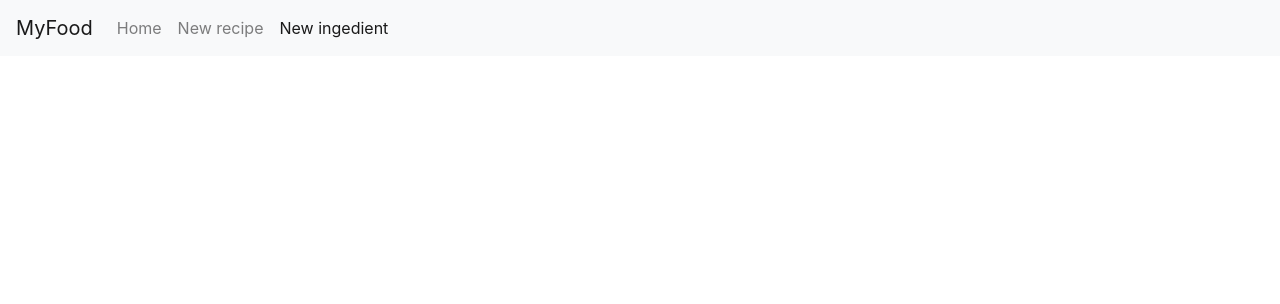
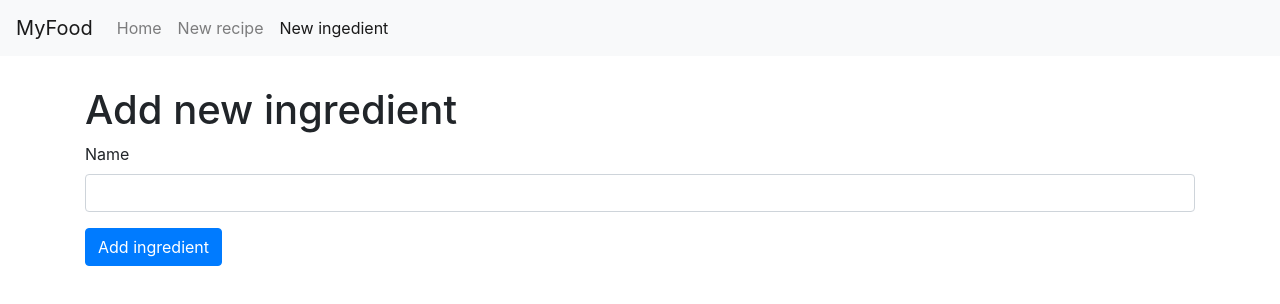
Before and after one commit to khripunovpp/fpc-recipes-react, a React (Create React App) app: page /create/ingredient in a window 1280 px wide. Shown: the top 304 px of the page. Built offline with nearby package versions, Linux system fonts and the light colour scheme.

Commit message:
add new ingredient form page and functionality

```diff
--- a/src/components/Dashboard/Dashboard.js
+++ b/src/components/Dashboard/Dashboard.js
@@ -1,6 +1,7 @@
 import React, {Component} from 'react';
 import { connect } from 'react-redux';
 import fetchRecipes from '../../store/actions/recipe/fetchRecipes';
+import fetchIngredients from '../../store/actions/recipe/fetchIngredients';
 import RecipesContainer from './RecipesContainer';
 import Spinner from '../layout/Spinner';
 import Sidebar from '../layout/Sidebar';
@@ -8,9 +9,10 @@ import Sidebar from '../layout/Sidebar';
 class Dashboard extends Component {
     componentDidMount = () => {
         this.props.fetchRecipes();
+        this.props.fetchIngredients();
     }
     render = () => {
-        const {recipes, loading} = this.props.recipes;
+        const {recipes: recipesObj, loading, ingredients: ingredientsObj} = this.props.state;
         return (
             <div className="main">
                 <div className="container">
@@ -19,14 +21,18 @@ class Dashboard extends Component {
                         <div className="main__recipes recipe col-md-8">
                             {loading
                                 ? <Spinner />
-                                : <RecipesContainer recipes={recipes}></RecipesContainer>}
+                                : <RecipesContainer recipes={recipesObj.recipes}></RecipesContainer>}
                         </div>
                         <div className="col-md-4">
                             <Sidebar>
                                 <ul className="list-group">
+                                <li className="list-group-item d-flex justify-content-between align-items-center">
+                                        All recipes
+                                        <span className="badge badge-primary badge-pill">{recipesObj.recipes.length}</span>
+                                    </li>
                                     <li className="list-group-item d-flex justify-content-between align-items-center">
-                                        All recipes
-                                        <span className="badge badge-primary badge-pill">{recipes.length}</span>
+                                        Ingredients base
+                                        <span className="badge badge-primary badge-pill">{ingredientsObj.ingredients.length}</span>
                                     </li>
                                 </ul>
                             </Sidebar>
@@ -39,11 +45,12 @@ class Dashboard extends Component {
 }
 
 const mapDispatchToProps = {
-    fetchRecipes
+    fetchRecipes,
+    fetchIngredients
 }
 
 const mapStateToProps = (state) => ({
-    recipes: state.recipes
+    state: {...state}
 })
 
 export default connect(
--- a/src/components/Dashboard/RecipesContainer.js
+++ b/src/components/Dashboard/RecipesContainer.js
@@ -1,11 +1,12 @@
 import React from 'react';
 import RecipeCard from "./RecipeCard";
+import Alert from "../layout/Alert";
 
 export default function(props) {
     const { recipes } = props;
     return (
         recipes.length
             ? recipes.map(( recipe ) => <RecipeCard recipe={recipe} key={recipe.uid}/> )
-            : <p>Recipes Not Found</p>
+            : <Alert>Recipes Not Found</Alert>
     )
 }
--- a/src/components/Ingredients/CreateIngredient.js
+++ b/src/components/Ingredients/CreateIngredient.js
@@ -1,8 +1,69 @@
-import React from 'react';
+import React, {Component} from 'react';
+import { connect } from 'react-redux';
+import { Redirect} from "react-router-dom";
+import addIngredient from "../../store/actions/recipe/addIngredient";
 
-export default function() {
-    return (
-        <div>
-        </div>
-    )
+class CreateIngredient extends Component {
+    initialState = {
+        ingredient: {
+            name: ''
+        },
+        hasNotify: false,
+        uid: ''
+    }
+    state = this.initialState;
+    handleSubmit = (e) => {
+        e.preventDefault();
+        this.props.addIngredient(this.state.ingredient).then(this.showNotify);
+    }
+    handleChange = (e) => {
+        e.preventDefault();
+        this.setState({
+            ...this.state,
+            ingredient: {
+                ...this.state.ingredient,
+                [e.target.name]: e.target.value
+            }
+        })
+    }
+    showNotify = (ingredient) => {
+        this.setState({
+            uid: ingredient.uid,
+            hasNotify: true
+        })
+    }
+    render() {
+        return (
+            <div className="main">
+                <div className="container">
+                    <h1 className="main__title">Add new ingredient</h1>
+                    <div className="row">
+                        <div className="col-md-12">
+                            <div className="form">
+                                <div className="form-group form__group">
+                                    <label>Name</label>
+                                    <input type="text" name="name" onChange={this.handleChange} className="form-control" value={this.state.ingredient.title}/>
+                                </div>
+                                {this.state.hasNotify && <Redirect to={`/ingredients/${this.state.uid}`} /> }
+                                <button type="button" className="btn btn-primary" onClick={this.handleSubmit}>Add ingredient</button>
+                            </div>
+                        </div>
+                    </div>
+                </div>
+            </div>
+        )
+    }
 }
+
+const mapStateToProps = (state) => ({
+
+})
+
+const mapDispatchToProps = {
+    addIngredient
+}
+
+export default connect(
+    mapStateToProps,
+    mapDispatchToProps
+)(CreateIngredient)
--- a/src/components/layout/Alert.js
+++ b/src/components/layout/Alert.js
@@ -1,11 +1,12 @@
 import React from 'react';
 
-export default function({children}) {
+export default function({children, dismiss, type}) {
+    const closed = dismiss && 'data-dismiss="alert"';
     return(
-        <div className="alert alert-success fade show" role="alert">
+        <div className={`alert alert-${type||'warning'} fade show`} role="alert">
             {children}
-            <button type="button" className="close" data-dismiss="alert" aria-label="Close">
-                <span aria-hidden="true">&times;</span>
+            <button type="button" className="close" {...closed} aria-label="Close">
+                {dismiss && <span aria-hidden="true">&times;</span>}
             </button>
         </div>
     )
--- a/src/index.js
+++ b/src/index.js
@@ -4,13 +4,15 @@ import { Provider } from 'react-redux';
 import { createStore, combineReducers, applyMiddleware } from 'redux';
 import ReduxThunk from 'redux-thunk';
 import recipes from './store/reducers/recipes';
+import ingredients from './store/reducers/ingredients';
 import App from './App';
 
 import "./styles.css";
 import "../node_modules/bootstrap/dist/css/bootstrap.css";
 
 const rootReducer = combineReducers({
-  recipes
+  recipes,
+  ingredients
 })
 
 const store = createStore(rootReducer, applyMiddleware(ReduxThunk));
--- /dev/null
+++ b/src/store/actions/recipe/addIngredient.js
@@ -0,0 +1,12 @@
+import axios from "axios";
+import {firebaseUrl} from "../../firebaseUrl.js";
+
+export default function(ingredient) {
+    return (dispatch) => {
+        return axios.post(`${firebaseUrl}/ingredients.json`, ingredient).then(({data})=>{
+            const payload = {...ingredient, uid: data.name};
+            dispatch({ type: "ADD_INGREDIENT", ingredient: payload});
+            return payload;
+        })
+    }
+}
--- /dev/null
+++ b/src/store/actions/recipe/fetchIngredients.js
@@ -0,0 +1,12 @@
+import axios from "axios";
+import {firebaseUrl} from "../../firebaseUrl.js";
+
+export default function() {
+    return (dispatch, getState) => {
+        return axios.get(`${firebaseUrl}/ingredients.json`).then(({data: ingredients})=>{
+            ingredients
+                ? dispatch({ type: "FETCH_INGREDIENTS", ingredients})
+                : dispatch({ type: "FETCH_INGREDIENTS_EMPTY"})
+        })
+    }
+}
--- /dev/null
+++ b/src/store/reducers/ingredients.js
@@ -0,0 +1,19 @@
+const initialState = {
+    loading: true,
+    ingredients: []
+  };
+
+  export default function recipes(state = initialState, action) {
+    switch (action.type) {
+        case 'FETCH_INGREDIENTS':
+            const ingredients = Object.keys(action.ingredients).map((uid)=>(
+                {
+                uid,
+                ...action.ingredients[uid]
+                }
+            ))
+            return {loading: false, ingredients};
+        default:
+            return state
+    }
+  }
```
Also changed, not shown: src/components/Recipes/CreateRecipe.js (+24 -17 lines).
